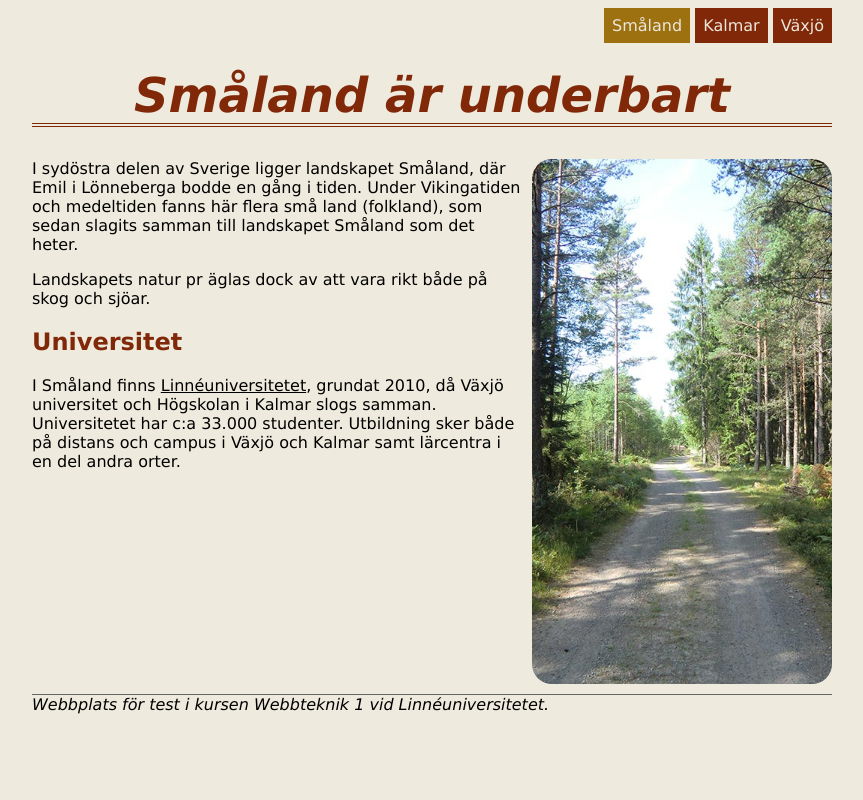
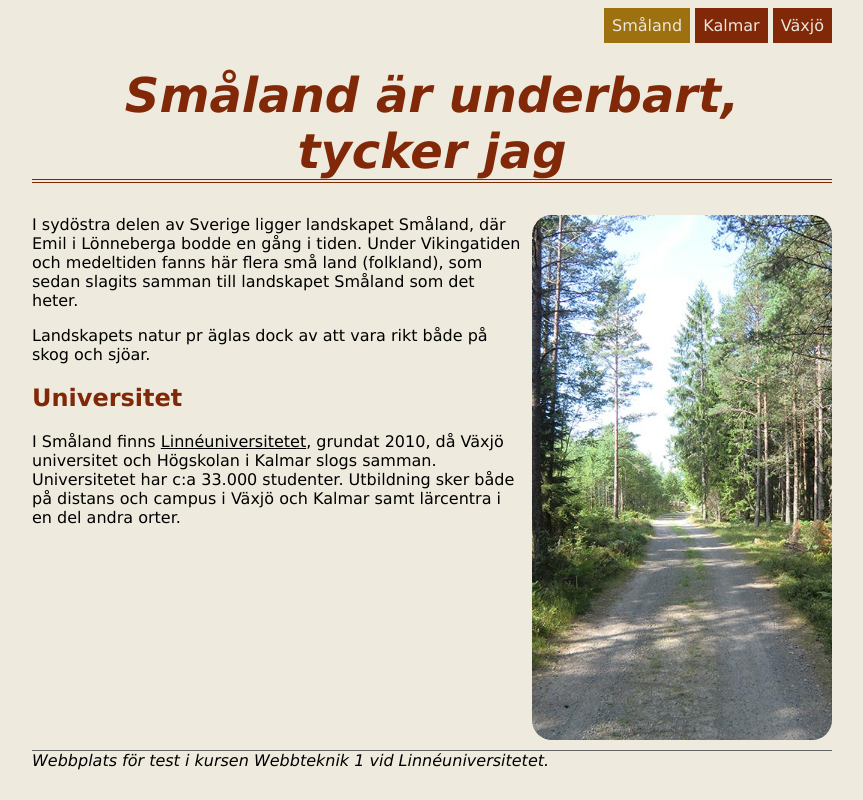
Before and after one commit to mk224rt/MyFirstWebSite, a plain HTML site: page index.html in a window 1280 px wide. Shown: the whole page, without its empty margins (208-1071 px from the left). Drawn offline with Linux system fonts and the light colour scheme.

Commit message:
Add files via upload

```diff
--- a/index.html
+++ b/index.html
@@ -15,7 +15,7 @@
         </ul>
     </nav>
     <header>
-        <h1>Småland är underbart</h1>
+        <h1>Småland är underbart, tycker jag</h1>
     </header>
     <main>
         <img src="img/forestroad.jpg" alt="Skogsväg" class="floatRight">
```
